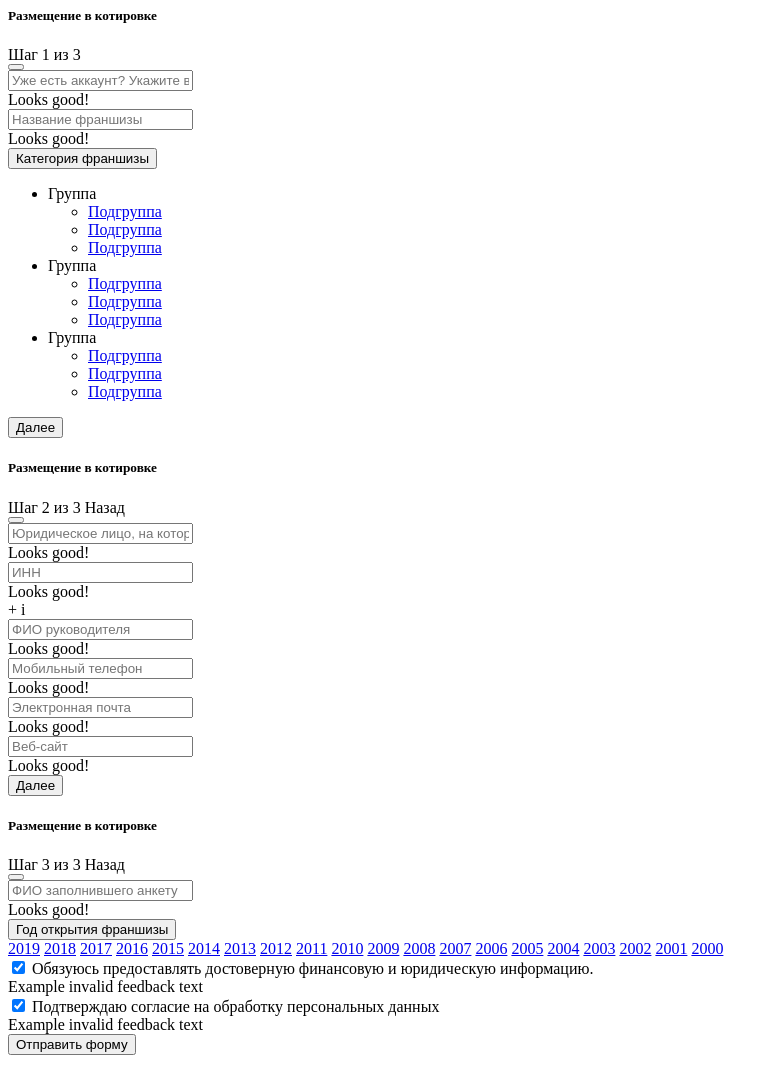
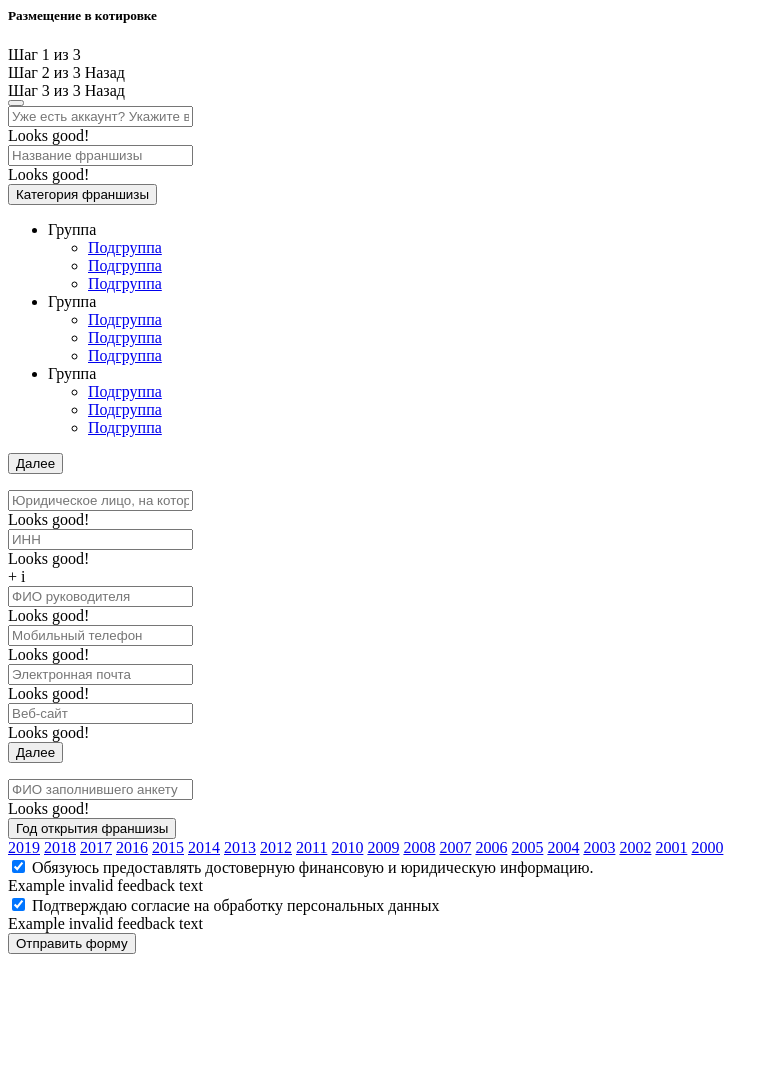
Before and after one commit to MarianVytak/BuyBrand, a PHP site: page /templates/modal/modal.html in a window 1280 px wide. Shown: the whole page, without its empty margins (0-778 px from the left). After the commit the page ends 954 px from the top, so only its background shows below. Run offline with PHP 8.4, Linux system fonts and the light colour scheme.

Commit message:
Переробив зміну форм.

```diff
--- a/src/assets/sass/customs/_titles.scss
+++ b/src/assets/sass/customs/_titles.scss
@@ -30,7 +30,6 @@
 @include media-breakpoint-down(sm) {
 	.h1 {
 		font-size: 20px;
-	}
 		.info {
 			top: -10px;
 			right: -15px;
@@ -41,3 +40,4 @@
 			font-size: 10px;
 		}
 	}
+}
--- a/src/templates/modal/modal.html
+++ b/src/templates/modal/modal.html
@@ -5,11 +5,27 @@
         <div class="modal-content">
             <div class="modal-header">
                 <h5 class="modal-title" id="modalPlacingLabel">Размещение в котировке</h5>
-                <div class="modal-step">Шаг 1 из 3</div>
+                <div class="modal-step">
+                    <div class="placingForm-1">
+                        Шаг 1 из 3
+                    </div>
+                </div>
+                <div class="modal-step">
+                    <div class="placingForm-2">
+                        Шаг 2 из 3
+                        <span class="step-back step-back-1">Назад</span>
+                    </div>
+                </div>
+                <div class="modal-step">
+                    <div class="placingForm-3">
+                        Шаг 3 из 3
+                        <span class="step-back step-back-2">Назад</span>
+                    </div>
+                </div>
                 <button aria-label="Close" class="close" data-dismiss="modal" type="button"></button>
             </div>
             <div class="modal-body">
-                <form class="needs-validation" novalidate>
+                <form class="needs-validation placingForm-1" novalidate>
                     <div class="form-group">
                         <label class="label">
                             <input class="input form-control" placeholder="Уже есть аккаунт? Укажите ваш логин" required
@@ -29,7 +45,8 @@
                     </div>
                     <div class="form-group">
                         <div class="dropdown">
-                            <button aria-expanded="false" aria-haspopup="true" class="dropdown-toggle" data-toggle="dropdown"
+                            <button aria-expanded="false" aria-haspopup="true" class="dropdown-toggle"
+                                    data-toggle="dropdown"
                                     id="categoryGroup" type="button">
                                 Категория франшизы
                             </button>
@@ -90,33 +107,13 @@
                             </div>
                         </div>
                     </div>
-                    <button class="btn w-100" data-dismiss="modal" data-target="#modalPlacing-2" data-toggle="modal"
-                            type="submit">Далее
-                    </button>
+                    <button class="btn w-100 placingForm-1__btn" type="submit">Далее</button>
                 </form>
-            </div>
-        </div>
-    </div>
-</div>
-
-<!-- Modal Placing 2 -->
-<div aria-hidden="true" aria-labelledby="modalPlacingLabel-2" class="modal fade" id="modalPlacing-2" role="dialog"
-     tabindex="-1">
-    <div class="modal-dialog modal-dialog-centered" role="document">
-        <div class="modal-content">
-            <div class="modal-header">
-                <h5 class="modal-title" id="modalPlacingLabel-2">Размещение в котировке</h5>
-                <div class="modal-step">Шаг 2 из 3
-                    <span class="step-back" data-dismiss="modal" data-target="#modalPlacing"
-                          data-toggle="modal">Назад</span>
-                </div>
-                <button aria-label="Close" class="close" data-dismiss="modal" type="button"></button>
-            </div>
-            <div class="modal-body">
-                <form class="needs-validation" novalidate>
+                <form class="needs-validation placingForm-2" novalidate>
                     <div class="form-group">
                         <label class="label">
-                            <input class="input form-control" placeholder="Юридическое лицо, на которое зарег. франшиза" required
+                            <input class="input form-control" placeholder="Юридическое лицо, на которое зарег. франшиза"
+                                   required
                                    type="text">
                         </label>
                         <div class="valid-tooltip">
@@ -133,7 +130,9 @@
                         <div class="input-add">
                             <div class="input-add__icon">
                                 +
-                                <span class="info" data-container="body" data-content='Вы можете добавить несколько <br> юридических лиц, на которые <br> зарегестрирована франшиза ' data-html="true"
+                                <span class="info" data-container="body"
+                                      data-content='Вы можете добавить несколько <br> юридических лиц, на которые <br> зарегестрирована франшиза '
+                                      data-html="true"
                                       data-placement="right"
                                       data-toggle="popover">i</span>
                             </div>
@@ -171,30 +170,9 @@
                             Looks good!
                         </div>
                     </div>
-                    <button class="btn w-100" data-dismiss="modal" data-target="#modalPlacing-3" data-toggle="modal"
-                            type="submit">Далее
-                    </button>
+                    <button class="btn w-100 placingForm-2__btn" type="submit">Далее</button>
                 </form>
-            </div>
-        </div>
-    </div>
-</div>
-
-<!-- Modal Placing 3 -->
-<div aria-hidden="true" aria-labelledby="modalPlacingLabel-3" class="modal fade" id="modalPlacing-3" role="dialog"
-     tabindex="-1">
-    <div class="modal-dialog modal-dialog-centered" role="document">
-        <div class="modal-content">
-            <div class="modal-header">
-                <h5 class="modal-title" id="modalPlacingLabel-3">Размещение в котировке</h5>
-                <div class="modal-step">Шаг 3 из 3
-                    <span class="step-back" data-dismiss="modal" data-target="#modalPlacing-2"
-                          data-toggle="modal">Назад</span>
-                </div>
-                <button aria-label="Close" class="close" data-dismiss="modal" type="button"></button>
-            </div>
-            <div class="modal-body">
-                <form class="needs-validation" novalidate>
+                <form class="needs-validation placingForm-3" novalidate>
                     <div class="form-group">
                         <label class="label">
                             <input class="input form-control" placeholder="ФИО заполнившего анкету" required
@@ -206,7 +184,8 @@
                     </div>
                     <div class="form-group">
                         <div class="dropdown">
-                            <button aria-expanded="false" aria-haspopup="true" class="dropdown-toggle" data-toggle="dropdown"
+                            <button aria-expanded="false" aria-haspopup="true" class="dropdown-toggle"
+                                    data-toggle="dropdown"
                                     id="yearOpen" type="button">
                                 Год открытия франшизы
                             </button>
@@ -253,7 +232,7 @@
                             <div class="invalid-feedback">Example invalid feedback text</div>
                         </div>
                     </div>
-                    <button class="btn w-100" type="submit">Отправить форму</button>
+                    <button class="btn w-100 placingForm-3__btn" type="submit">Отправить форму</button>
                 </form>
             </div>
         </div>
--- a/src/templates/sidebar/sidebar.html
+++ b/src/templates/sidebar/sidebar.html
@@ -56,7 +56,7 @@
         </div>
     </div>
     <div class="sidebar__placing">
-        <button class="main__placing_btn" data-toggle="modal" data-target="#modalPlacing">Размещение в котировке</button>
+        <button class="btn main__placing_btn" data-toggle="modal" data-target="#modalPlacing">Размещение в котировке</button>
     </div>
 </div>
 <!-- /.sidebar -->
```
Also changed, not shown: src/assets/js/components/customs.js (+30 -0 lines), src/assets/sass/customs/_form.scss (+7 -0 lines), src/templates/main/main.scss (+3 -4 lines), src/templates/modal/modal.scss (+9 -0 lines). Lines whose indentation alone changed are shown as unchanged.
